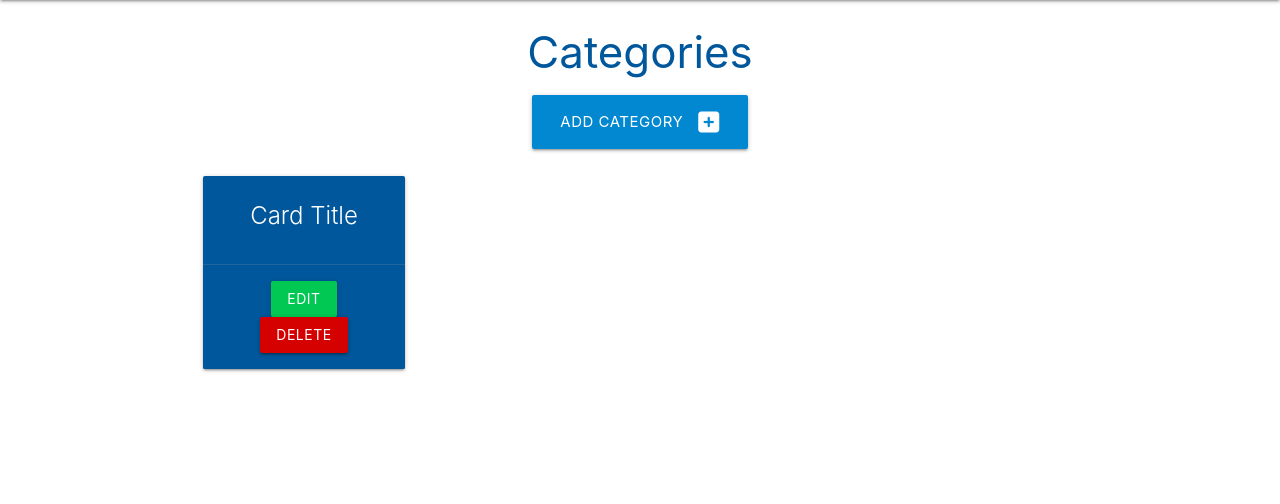
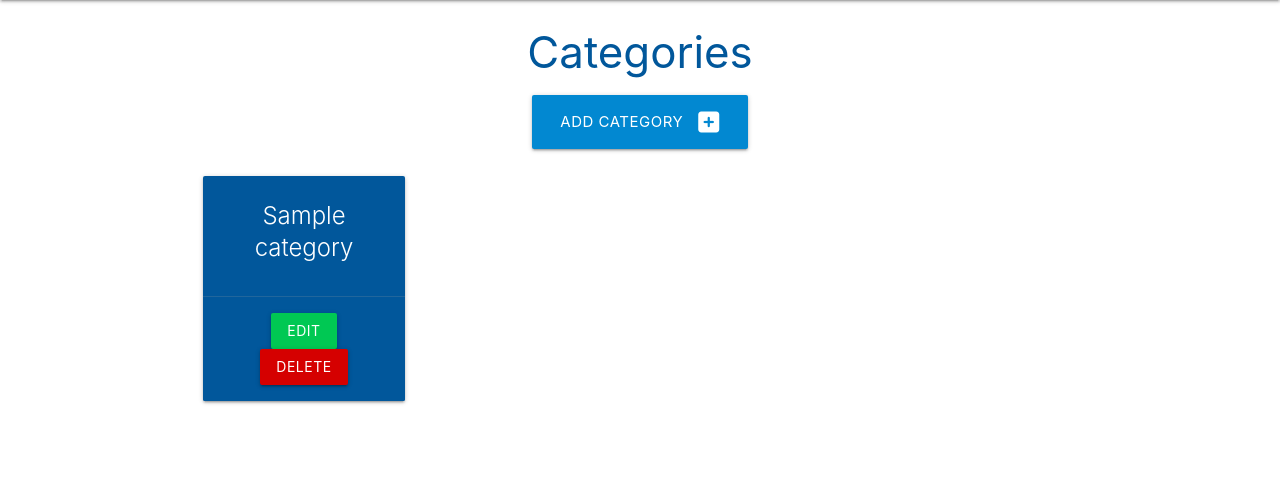
Before and after one commit to johnvenkiah/flask-sqalchemy-taskmanager, a Flask app: page /categories in a window 1280 px wide. Shown: the part 64-568 px from the top of the page. Run offline with Flask 2, Linux system fonts and the light colour scheme; tables that the repository leaves empty hold one stand-in row (values such as "Sample post").

Commit message:
add jinja for loop in categories.html so each new category creates new card for user. Updating database successfully.

```diff
--- a/taskmanager/routes.py
+++ b/taskmanager/routes.py
@@ -12,9 +12,15 @@ def home():
 def categories():
     # Query the database by calling this function (by clicking categories) and
     # retrieve all records from this table and sort them by name
+
     # Quantifier .all() needs to be at end
-    categories = Category.query.order_by(Category.category_name).all()
+    # By using .all() method, this becomes a cursor object sim. to array/list
+
+    # Convert to python list with list method
+    categories = list(Category.query.order_by(Category.category_name).all())
     # pass categories var into render template for displaying data on web page
+
+    # categories 1 = var to be used in html, cat. 2 = list above
     return render_template("categories.html", categories=categories)
 
 
--- a/taskmanager/templates/categories.html
+++ b/taskmanager/templates/categories.html
@@ -12,10 +12,11 @@
 </div>
 
 <div class="row">
+    {% for category in categories %}
     <div class="col s12 m6 l3">
       <div class="card light-blue darken-4 center-align">
         <div class="card-content white-text">
-          <span class="card-title">Card Title</span>
+          <span class="card-title">{{ category.category_name }}</span>
         </div>
         <div class="card-action">
           <a href="#" class="btn green accent-4">Edit</a>
@@ -23,6 +24,7 @@
         </div>
       </div>
     </div>
+    {% endfor %}
   </div>
 
 {% endblock %}
```
